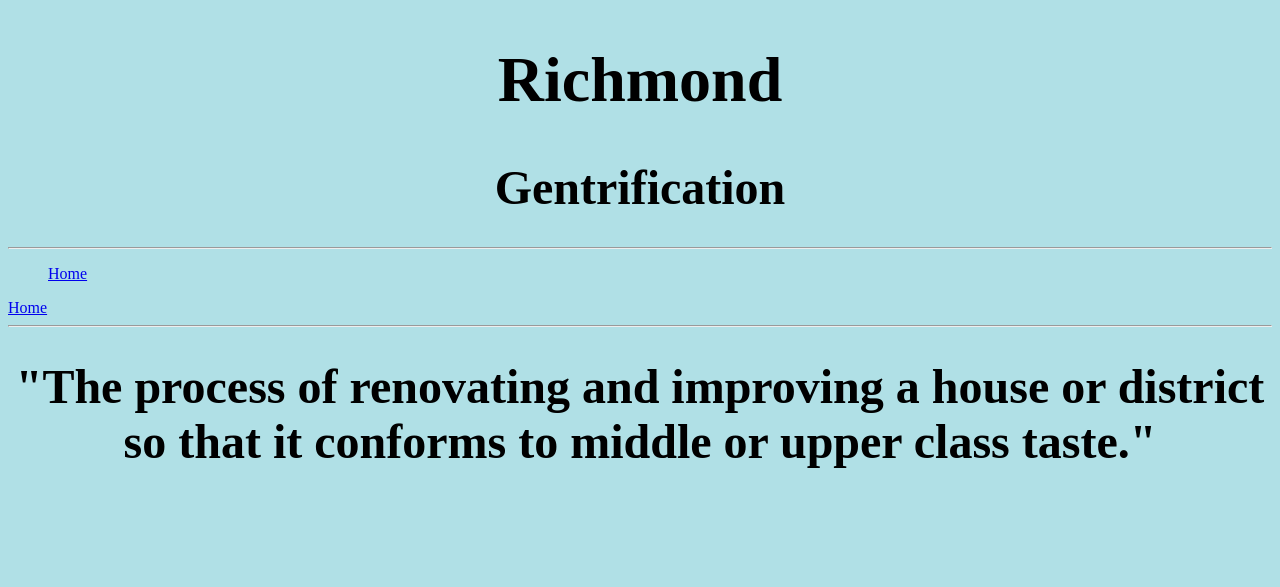
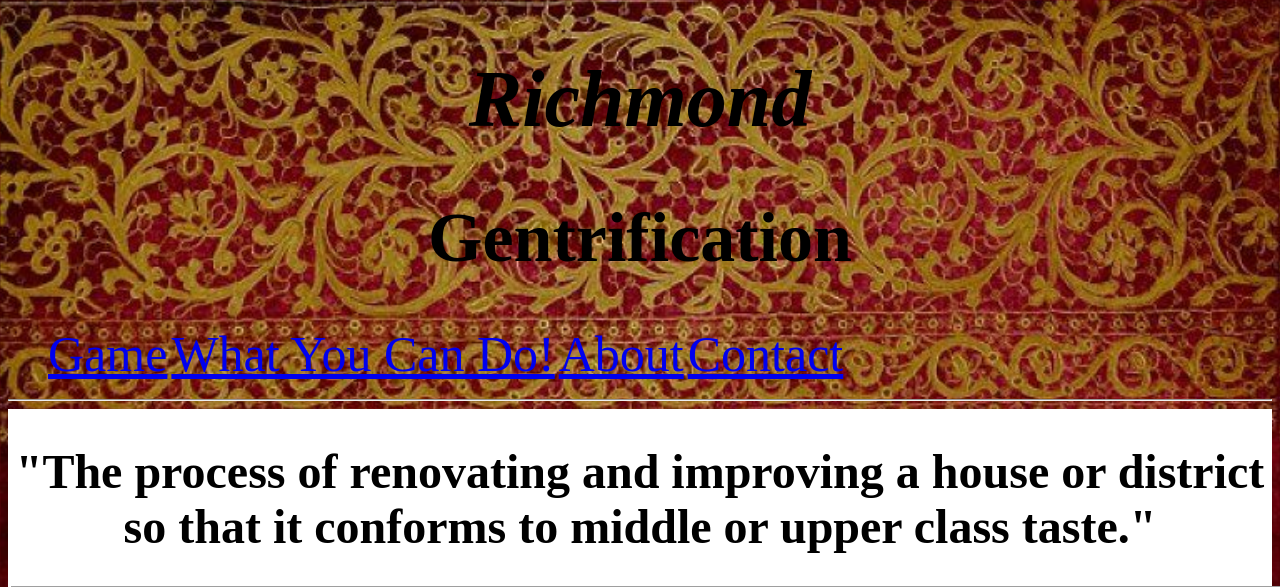
Before and after one commit to crisg0630/genwebsite, a PHP site: page / in a window 1280 px wide; the page is wider, and only the part inside the window is pictured. Shown: the top 587 px of that part. Before the commit the page ends 468 px from the top of that part, so only its background shows below. Run offline with PHP 8.4, Linux system fonts and the light colour scheme; grey boxes are pictures that could not be loaded.

Commit message:
2nd draft of homepage,need to change colors

```diff
--- a/index.html
+++ b/index.html
@@ -4,20 +4,32 @@
   <meta charset="utf-8">
   <title>Richmond Gentrification</title>
 </head>
+<link href="./styles.css" rel="stylesheet">
+<style>
+a:hover {
+    background-color: yellow;
+}
+</style>
 <body>
-	<body style="background-color:powderblue;">
 
+	</div><h1 class="Title"style="text-align:center;font-size:80px;font-style: italic;">Richmond</h1>
+		<h1 style="text-align:center;
+	font-size:70px;">Gentrification</h1>
+<ul>
+<li><a href="#" class="GAME">Game</a></li>
+<li><a href="#"class="GAME">What You Can Do!</a></li>
+<li><a href="#"class="GAME">About</a></li>
+<li><a href="#"class="GAME">Contact</a></li>
+</ul>
+	<hr>
+	<div>
 	<h1 style="text-align:center;
-	font-size:400%;">Richmond</h1>
-		<h1 style="text-align:center;
-	font-size:300%;">Gentrification</h1>
-	<hr>
-	<ul><a href="#">Home</a></h2></ul>
-	<a href="#">Home</a></h2>
-	<hr>
-	<h1 style="text-align:center;
-	font-size:300%;">"The process of renovating and improving a house or district so that it conforms to middle or upper class taste."</h1>
+	font-size:300%;font-family:chalk-duster">"The process of renovating and improving a house or district so that it conforms to middle or upper class taste."</h1>
+<img src="https://media.bizj.us/view/img/6504232/screen-shot-2015-07-21-at-114823-am*1200xx1279-719-0-20.jpg" alt="Trulli" width="1650" height="500">
+<h1 style="font-size:30px">This is a picture of the higher class area of Richmond towards the Richmond Marina. </h1>
+<img src="https://truthout.org/wp-content/uploads/legacy/images/images_2015_07/2015_0717gentrification3.jpg"alt="Gentri" width="950" height="500">
 
 
+<div/>
 </body>
 </html>
--- a/styles.css
+++ b/styles.css
@@ -1,3 +1,33 @@
+
+.title{
+	font-size:}
 h1{
 	font-family: : chalkduster;
 }
+ul{list-style-type: none;}
+li{display: inline;}
+.GAME{
+	font-size:50px;
+}
+
+.GAME {
+	border: 1px black;
+	height:1px
+	display:direction;
+	flex-direction: row;
+	justify-content: space-around;
+	align-items: center;
+}
+
+div{
+	border:dashed white;
+	background-color: white;
+}
+body{
+
+  background: url("back1.jpg") no-repeat center center fixed;
+  -webkit-background-size: cover;
+  -moz-background-size: cover;
+  -o-background-size: cover;
+  background-size: cover;
+}
```
Also changed, not shown: back1.jpg (added).
